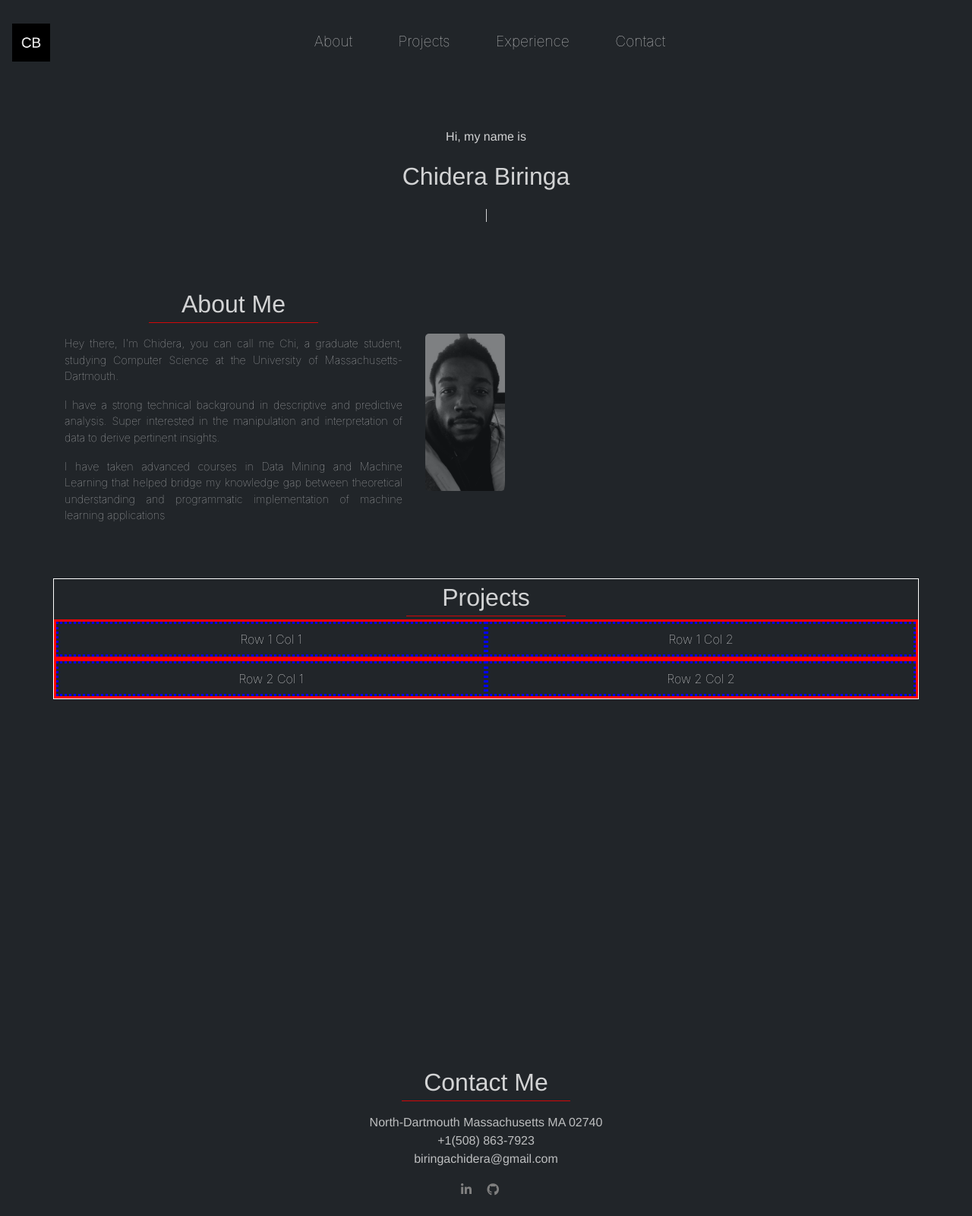
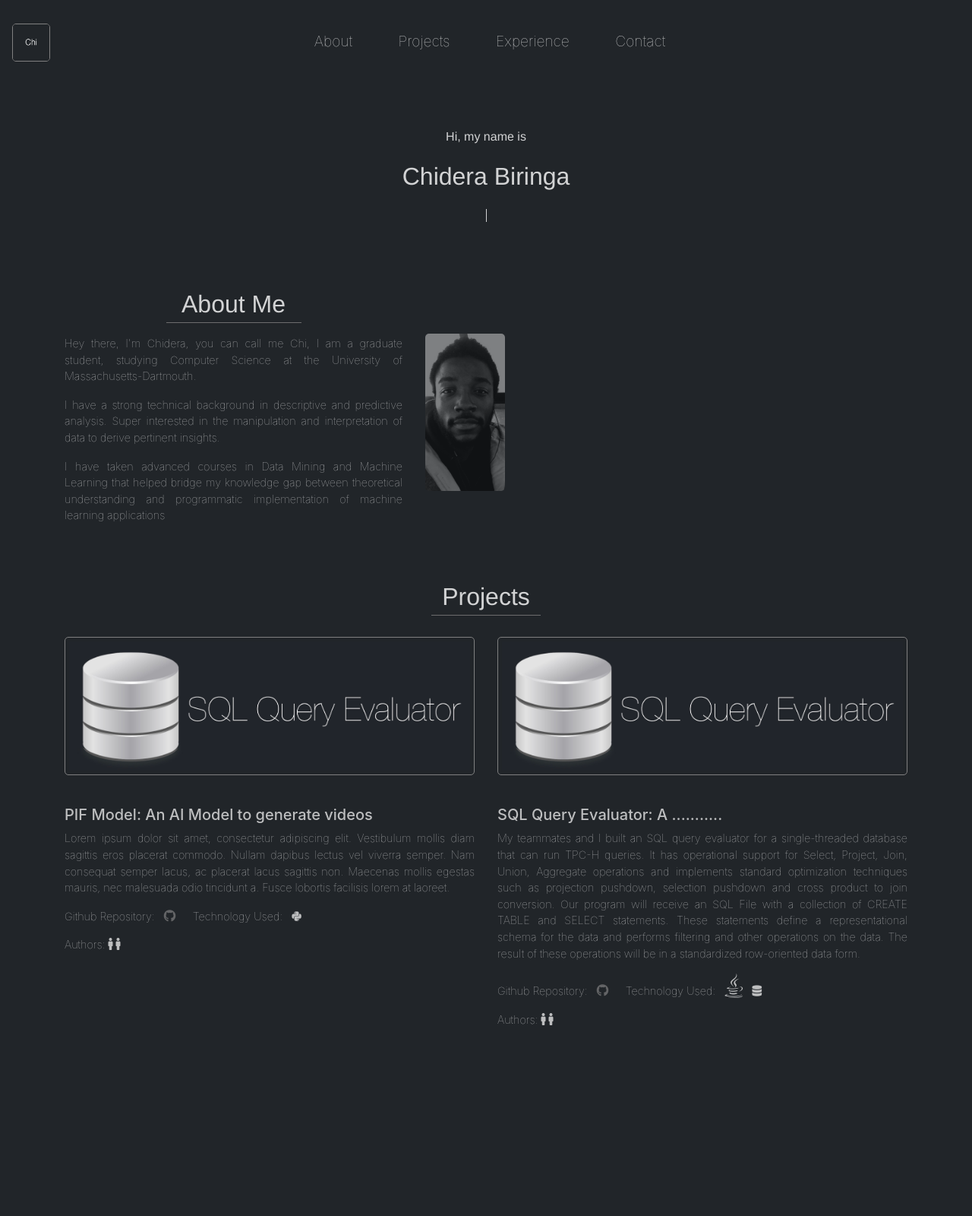
Before and after one commit to biringaChi/Lines, a plain HTML site: page index.html in a window 1280 px wide. Shown: the top 1600 px of the page at 76% size. Drawn offline with nearby package versions, Linux system fonts and the light colour scheme.

Commit message:
Update -- projects section

```diff
--- a/css/style.css
+++ b/css/style.css
@@ -30,7 +30,7 @@ a, a:hover{
 }
 
 .navbar-nav a:hover {
-    border-bottom: 0.5px solid red;
+    border-bottom: 0.5px solid grey;
 }
 
 .navbar-nav {
@@ -45,7 +45,7 @@ a, a:hover{
     float:none;
 }
 
-.nav_menu_items {
+.contact_header {
     line-height: 1.5;
     opacity: 0.8;
     font-family: "Helvetica Neue";
@@ -53,7 +53,7 @@ a, a:hover{
     margin-bottom: 0.5rem;
     font-size: 2rem;
     font-weight: lighter;
-    border-bottom: 0.5px solid red;
+    border-bottom: 0.5px solid grey;
     width: 20%;
     margin: 0 auto;
 }
@@ -73,10 +73,9 @@ a, a:hover{
 }
 
 .logo {
-    height: 50px;
-    width: 50px;
-    padding-right: 0px;
-    padding-left: 0px;
+    padding: 0px;
+    border: 1px solid grey;
+    border-radius: 5px;
     /*margin-right: -25rem;*/
 }
 
@@ -113,7 +112,7 @@ a, a:hover{
     margin-bottom: 0.5rem;
     font-size: 2rem;
     font-weight: lighter;
-    border-bottom: 0.5px solid red;
+    border-bottom: 0.5px solid grey;
     width: 40%;
     margin: 0 auto;
 }
@@ -124,19 +123,6 @@ a, a:hover{
     opacity: 0.7;
     text-align: justify;
     /*border: 1px solid green;*/
-}
-
-.about_me_header {
-    line-height: 1.5;
-    opacity: 0.8;
-    font-family: "Helvetica Neue";
-    text-align: center;
-    margin-bottom: 0.5rem;
-    font-size: 2rem;
-    font-weight: lighter;
-    border-bottom: 0.5px solid red;
-    width: 50%;
-    margin: 0 auto;
 }
 
 .profile_picture {
@@ -154,7 +140,7 @@ a, a:hover{
 }
 
 
-.hovereffect img {
+/*.hovereffect_ab img {
 display:block;
 position:relative;
 -webkit-transition:all .4s linear;
@@ -162,24 +148,24 @@ transition:all .4s linear;
 }
 
 
-.hovereffect:hover img {
+.hovereffect_ab:hover img {
 -ms-transform:scale(1.2);
 -webkit-transform:scale(1.2);
 transform:scale(1.2);
 }
 
-.hovereffect:hover .overlay {
+.hovereffect_ab:hover .overlay_ab {
 opacity:1;
 width: 50%;
 filter:alpha(opacity=100);
-}
+}*/
 
 /*========== About Me Ends ==========*/
 
 
 /*========== Projects Begins ==========*/
 
-.projects_container {
+/*.projects_container {
    border: 1px solid white;
 }
 
@@ -189,7 +175,7 @@ filter:alpha(opacity=100);
 
 .projects_my_col {
     border: 3px dotted blue;
-}
+}*/
 
 .projects_header {
     line-height: 1.5;
@@ -197,12 +183,107 @@ filter:alpha(opacity=100);
     font-family: "Helvetica Neue";
     text-align: center;
     margin-bottom: 0.5rem;
-
     font-size: 2rem;
     font-weight: lighter;
-    border-bottom: 0.5px solid red;
-    width: 19%;
+    border-bottom: 0.5px solid grey;
+    width: 13%;
     margin: 0 auto;
+}
+
+.projects_image_placement {
+    /*border: 1px solid green;*/
+}
+
+.sql_img {
+    /*box-shadow: 5px 1px red;*/
+    border: 1px solid grey;
+    border-radius: 5px;
+    padding: 5px;
+}
+
+.hovereffect_2 {
+    width: 100%;
+    height: 100%;
+    float: left;
+    overflow: hidden;
+    position: relative;
+    text-align: center;
+    cursor: default;
+}
+.hovereffect_2 .overlay_2 {
+    width: 100%;
+    position: absolute;
+    overflow: hidden;
+    left: 0;
+    top: auto;
+    bottom: 0;
+    padding: 1em;
+    height: 3em;
+    background: green;
+    color: #3c4a50;
+    -webkit-transition: -webkit-transform 0.35s;
+    transition: transform 0.35s;
+    -webkit-transform: translate3d(0,100%,0);
+    transform: translate3d(0,100%,0);
+    visibility: hidden;
+
+}
+
+.hovereffect_2 img {
+    display: block;
+    position: relative;
+    -webkit-transition: -webkit-transform 0.35s;
+    transition: transform 0.35s;
+}
+
+.hovereffect_2:hover img {
+    -webkit-transform: translate3d(0,5%,0);
+    transform: translate3d(0,5%,0);
+}
+
+.hovereffect_2 h2 {
+    text-transform: uppercase;
+    color: #fff;
+    text-align: center;
+    position: relative;
+    font-size: 17px;
+    padding: 10px;
+    background: rgba(0, 0, 0, 0.6);
+    float: left;
+    margin: 0px;
+    display: inline-block;
+}
+
+.hovereffect_2 p.icon-links a:hover {
+    color: white;
+}
+
+
+/*Important for icons popping */
+.hovereffect_2 h2,
+.hovereffect_2 p.icon-links a {
+    -webkit-transition: -webkit-transform 0.35s;
+    transition: transform 0.35s;
+    -webkit-transform: translate3d(0,200%,0);
+    transform: translate3d(0,200%,0);
+    visibility: visible;
+}
+
+
+.hovereffect_2:hover .overlay_2,
+.hovereffect_2:hover h2,
+.hovereffect_2:hover p.icon-links a {
+    -webkit-transform: translate3d(0,0,0);
+    transform: translate3d(0,0,0);
+}
+
+.projects_content {
+    margin-top: 1.0rem;
+    font-size: 0.9rem;
+    /*background-color: grey;*/
+    opacity: 0.7;
+    text-align: justify;
+    /*border: 1px solid green;*/
 }
 
 /*========== Projects Ends ==========*/
--- a/index.html
+++ b/index.html
@@ -27,7 +27,7 @@
             <span class="navbar-toggler-icon"></span>
         </button>
         <div class="collapse navbar-collapse" id="navbarMenu">
-            <a href="index.html"><img class="logo img-responsive" src="images/CB.png" alt="logo"></a>
+            <a href="index.html"><img class="logo img-responsive" width="50px", height="50px" src="images/logo_2.png" alt="logo"></a>
             <ul class="navbar-nav">
                 <li class="nav-item"><a id = "link_menu" href="#about" target="_self" class="nav-link scroll">About</a></li>
                 <li class="nav-item"><a id = "link_menu" href="#projects_link" target="_self" class="nav-link scroll">Projects</a></li>
@@ -59,7 +59,7 @@
             <div class="col-md-5 py-2 col-sm-6 about_me_my_col" >
                 <div class="about_me_header" id="about_me"> About Me </div>
                 <div class="about_me_content">
-                    <p> Hey there, I'm Chidera, you can call me Chi, a graduate student, studying Computer Science at the University of Massachusetts-Dartmouth. </p>
+                    <p> Hey there, I'm Chidera, you can call me Chi, I am a graduate student, studying Computer Science at the University of Massachusetts-Dartmouth. </p>
 
                     <p> I have a strong technical background in descriptive and predictive analysis.
                     Super interested in the manipulation and interpretation of data to derive pertinent insights. </p>
@@ -70,9 +70,10 @@
             </div>
 
             <div class="col-md-4 col-sm-6 pt-1 about_me_my_col">
-                <div class="image_placement hovereffect overlay">
+                <div class="image_placement hovereffect_ab overlay_ab">
                     <img class="profile_picture img-responsive" width="30%", height="70%" src="images/profile_picture.jpg" alt="Profile Picture"/>
                 </div>
+                <div id = "projects_link"></div>
             </div>
         </div>
     </div>
@@ -83,21 +84,67 @@
     <div class="container mt-5 projects_container">
         <div class="projects_header"> Projects </div>
 
+        <!-- Row 1 -->
         <div class="row mt-1 justify-content-start projects_my_row">
-            <div class="col-md-6 py-2 col-sm-6 projects_my_col">
-                Row 1 Col 1
+            <div class="col-md-6 py-4 col-sm-6 projects_my_col">
+                <div class="projects_image_placement hovereffect_2">
+                    <img class="sql_img img-responsive" width="100%", height="100%" src="images/SQL_4.jpeg" alt="SQL Query Evaluator"/>
+                    <div class="overlay_2">
+                        <p class="icon-links">
+                            <a class="github" href="https://github.com/biringaChi/SQL-Query-Evaluator" target="_blank"><i class="fab fa-github"></i></a>
+                        </p>
+                    </div>
+                </div>
             </div>
-            <div class="col-md-6 py-2 col-sm-6 projects_my_col">
-                    Row 1 Col 2
+
+            <div class="col-md-6 py-4 col-sm-6 projects_my_col">
+                <div class="projects_image_placement hovereffect_2">
+                    <img class="sql_img img-responsive" width="100%", height="100%" src="images/SQL_4.jpeg" alt="SQL Query Evaluator"/>
+                    <div class="overlay_2">
+                        <p class="icon-links">
+                            <a class="github" href="https://github.com/biringaChi/SQL-Query-Evaluator" target="_blank"><i class="fab fa-github"></i></a>
+                        </p>
+                    </div>
+                </div>
+                    <!-- Row 1 Col 2 -->
             </div>
         </div>
 
+        <!-- Row 2 -->
         <div class="row justify-content-start projects_my_row">
-            <div class="col-md-6 py-2 col-sm-6 projects_my_col" >
-                Row 2 Col 1
+            <div class="col-md-6 py-0 col-sm-6 projects_my_col" >
+                <div class="projects_content">
+                    <h5> PIF Model: An AI Model to generate videos</h5>
+                    <p> Lorem ipsum dolor sit amet, consectetur adipiscing elit. Vestibulum mollis diam sagittis eros placerat commodo.
+                        Nullam dapibus lectus vel viverra semper. Nam consequat semper lacus, ac placerat
+                        lacus sagittis non. Maecenas mollis egestas mauris, nec malesuada odio tincidunt a. Fusce lobortis facilisis lorem at laoreet.
+
+                        <p> Github Repository: &nbsp; <a class="github fab fa-github" href="https://github.com/biringaChi/PIF-Model" target="_blank"></a>
+                            &emsp; Technology Used: &nbsp; <i class="fab fa-python"></i> </p>
+                        <p> Authors: <i class="fas fa-male " style="font-size: 1rem"></i> <i class="fas fa-male " style="font-size: 1rem"></i> </p>
+                    </p>
+                </div>
             </div>
-            <div class="col-md-6 py-2 col-sm-6 projects_my_col">
-                Row 2 Col 2
+            <div class="col-md-6 py-0 col-sm-6 projects_my_col">
+                <div class="projects_content">
+                    <h5> SQL Query Evaluator: A ........... </h5>
+                    <p> My teammates and I built an SQL query evaluator for a single-threaded database that can run TPC-H queries.
+                        It has operational support for Select, Project, Join, Union, Aggregate operations and implements
+                        standard optimization techniques such as projection pushdown, selection pushdown and cross product to join conversion.
+                        Our program will receive an SQL File with a collection of CREATE TABLE and SELECT statements. These statements define a
+                        representational schema for the data and performs filtering and other operations on the data.
+                        The result of these operations will be in a standardized row-oriented data form.
+
+                        <!-- <button type="button" class="btn btn-secondary" data-toggle="tooltip" data-placement="bottom" title="Tooltip on bottom">Tooltip on bottom</button> -->
+
+                        <p> Github Repository: &nbsp; <a class="github fab fa-github" href="https://github.com/biringaChi/SQL-Query-Evaluator" target="_blank"></a>
+                            &emsp; Technology Used: &nbsp; <i class="fab fa-java" style="font-size: 2rem"></i> &nbsp; <i class="fas fa-database"> </i> </p>
+                        <p> Authors:
+                            <i class="fas fa-male" data-toggle="tooltip" data-placement="bottom" title="Josue" style="font-size: 1rem"></i>
+                            <i class="fas fa-male " style="font-size: 1rem"></i>
+                        </p>
+                    </p>
+                </div>
             </div>
         </div>
     </div>
@@ -106,9 +153,14 @@
 
     <br> <br><br><br><br><br><br><br><br><br><br><br><br><br><br><br><br><br>
 
+<!--     <script type="text/javascript">
+    $(function () {
+        $("[rel='tooltip']").tooltip();
+    });
+    </script> -->
 
     <script src="js/script.js"></script>
-    <!-- JQuery -->
+    <!-- Dependemcoes -->
     <script src="https://code.jquery.com/jquery-3.5.1.slim.min.js" integrity="sha384-DfXdz2htPH0lsSSs5nCTpuj/zy4C+OGpamoFVy38MVBnE+IbbVYUew+OrCXaRkfj" crossorigin="anonymous"></script>
     <script type="text/javascript" src="https://cdnjs.cloudflare.com/ajax/libs/jquery/3.4.1/jquery.min.js"></script>
     <script src="https://cdn.jsdelivr.net/npm/popper.js@1.16.0/dist/umd/popper.min.js" integrity="sha384-Q6E9RHvbIyZFJoft+2mJbHaEWldlvI9IOYy5n3zV9zzTtmI3UksdQRVvoxMfooAo" crossorigin="anonymous"></script>
@@ -124,7 +176,7 @@
 
           <div class="col-md-12 py-5">
             <div class="mb-4 flex-center">
-                <div class="nav_menu_items" id="contact"> Contact Me </div>
+                <div class="contact_header" id="contact"> Contact Me </div>
                 <div class="contact_info_2">  North-Dartmouth Massachusetts MA 02740 <br> +1(508) 863-7923 <br> biringachidera@gmail.com </div>
                 <a class="linkedin" href="https://www.linkedin.com/in/chidera-biringa" target="_blank"> <i class="fab fa-linkedin-in mr-3"> </i></a>
                 <a class="github" href="https://github.com/biringaChi" target="_blank"><i class="fab fa-github mr-3"> </i></a>
```
Also changed, not shown: images/CB.png (deleted), images/CB_1.png (added), images/SQL_4.jpeg (added), images/logo.png (added), images/logo_2.png (added).
